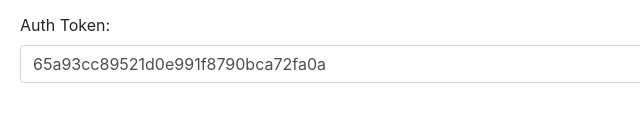
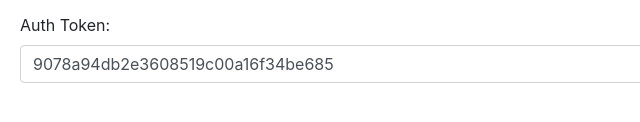
Before and after one commit to DevKaranJain/twilio_custom_activity, a website: page public/index.html in a window 1280 px wide. Shown: the part 392-514 px from the top of the page, 0-640 px from the left. Drawn offline with nearby package versions, Linux system fonts and the light colour scheme.

Commit message:
Update index.html

```diff
--- a/public/index.html
+++ b/public/index.html
@@ -53,7 +53,7 @@
     </div>
     <div class="form-group">
         <div><label for="authToken">Auth Token:</label></div>
-        <input class="form-control" id="authToken" type="text" name="authToken" value="65a93cc89521d0e991f8790bca72fa0a">
+        <input class="form-control" id="authToken" type="text" name="authToken" value="9078a94db2e3608519c00a16f34be685">
     </div>
 
 </div>
```
